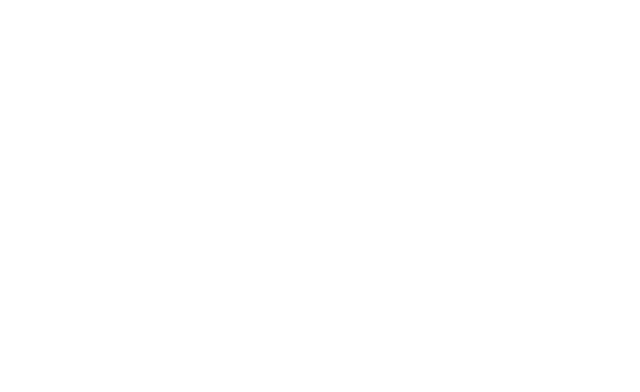
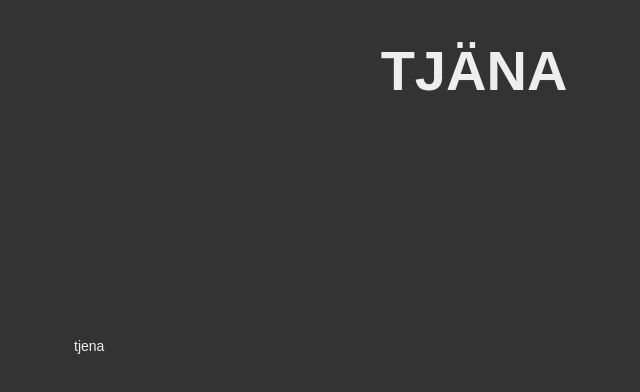
Before and after one commit to Smalands-Nation-Kodapor/DamsupeHemsidaHT15, a plain HTML site: page dopparedagen/index.html in a window 1280 px wide. Shown: the whole page, without its empty margins (166-806 px from the left). Drawn offline with Linux system fonts and the light colour scheme.

Commit message:
JABA PUSHAR GREJER

```diff
--- a/dopparedagen/index.html
+++ b/dopparedagen/index.html
@@ -1,11 +1,17 @@
 <!DOCTYPE html>
 <html>
 <head>
+  <meta charset="UTF-8">
   <title>SMD</title>
   <link rel="stylesheet" type="text/css" href="style.css">
 </head>
 <body>
-
+  <div id="header">
+    <h1>TJÄNA</h1>
+  </div>
+  <div id="main">
+    tjena
+  </div>
 </body>
 
 </html>
--- a/dopparedagen/style.css
+++ b/dopparedagen/style.css
@@ -0,0 +1,23 @@
+body{
+  font-size:14px;
+  font-family: arial, sans-serif;
+  background-color:#333;
+  color:#eee;
+}
+
+#header{
+  position:relative;
+  height:300px;
+  width:100%;
+  text-align: center;
+}
+
+#header h1{
+  font-size:4em;
+}
+
+#main{
+  position:relative;
+  max-width:800px;
+  margin:0 auto;
+}
```
